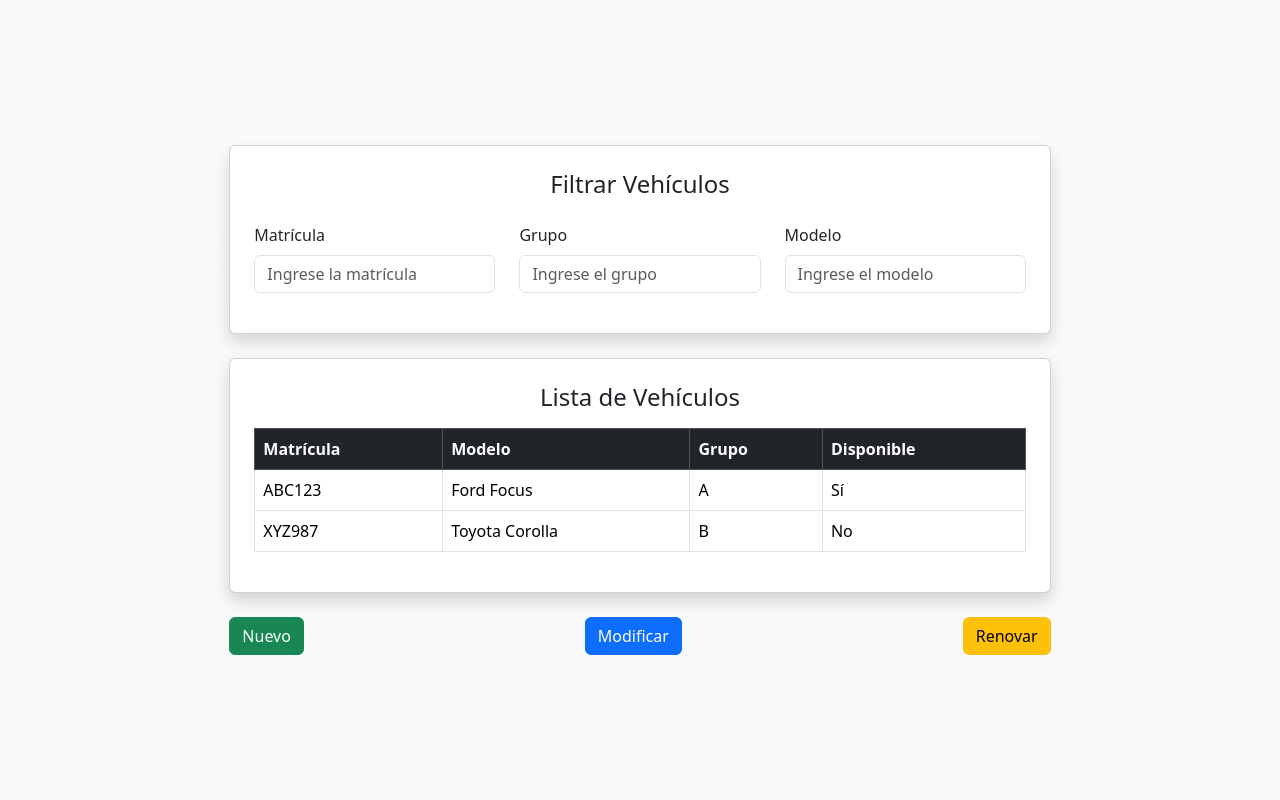
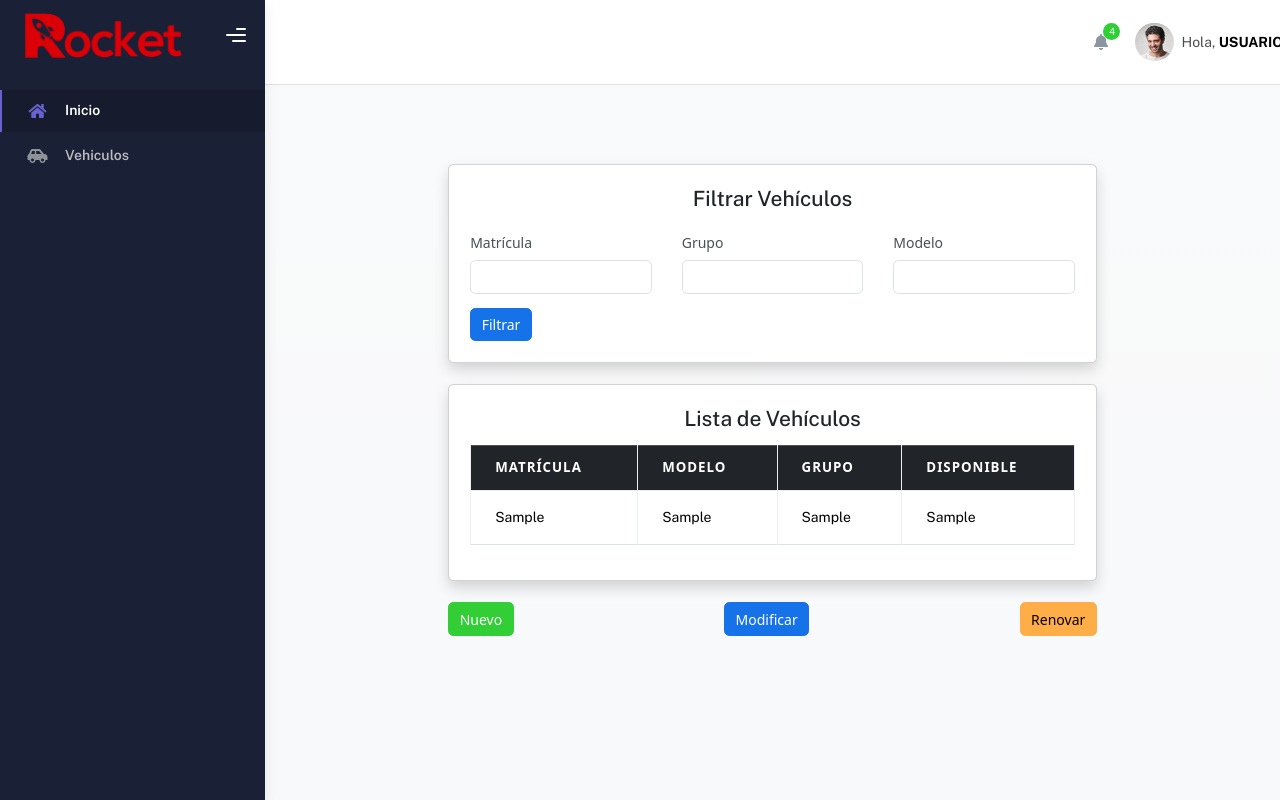
Before and after one commit to nicolasservidio/Rocket, a PHP site: page /OpVehiculos.php in a window 1280 px wide. Run offline with PHP 8.4, Linux system fonts and the light colour scheme; tables that the repository leaves empty or names only in its code hold one stand-in row (values such as "Sample post").

Commit message:
Cambio
Cambios en OpVehiculos.php
Se crea NuevoVehiculos.php

```diff
--- a/OpVehiculos.php
+++ b/OpVehiculos.php
@@ -1,3 +1,31 @@
+<?php
+include "head.php";
+include "topNavBar.php";
+include "sidebarGop.php";
+
+// Conexión a la base de datos
+$servername = "localhost"; // Cambia según tu configuración
+$username = "root";
+$password = "";
+$dbname = "rocket";
+
+$conn = new mysqli($servername, $username, $password, $dbname);
+if ($conn->connect_error) {
+    die("Conexión fallida: " . $conn->connect_error);
+}
+
+// Filtrado de vehículos
+$matricula = isset($_POST['matricula']) ? $_POST['matricula'] : '';
+$modelo = isset($_POST['modelo']) ? $_POST['modelo'] : '';
+$grupo = isset($_POST['grupo']) ? $_POST['grupo'] : '';
+
+$sql = "SELECT * FROM vehiculos WHERE
+        (matricula LIKE '%$matricula%') AND
+        (modelo LIKE '%$modelo%') AND
+        (grupo LIKE '%$grupo%')";
+$result = $conn->query($sql);
+?>
+
 <!DOCTYPE html>
 <html lang="es">
 <head>
@@ -9,28 +37,27 @@
 <body>
 
 <main class="d-flex flex-column justify-content-center align-items-center vh-100 bg-light bg-gradient p-4">
-    <!-- Formulario de filtrado -->
     <div class="card col-8 bg-white p-4 rounded shadow mb-4">
         <h4 class="text-center mb-4">Filtrar Vehículos</h4>
-        <form>
+        <form method="post">
             <div class="row">
                 <div class="col-md-4 mb-3">
                     <label for="matricula" class="form-label">Matrícula</label>
-                    <input type="text" class="form-control" id="matricula" placeholder="Ingrese la matrícula">
+                    <input type="text" class="form-control" name="matricula" id="matricula" value="<?= $matricula ?>">
                 </div>
                 <div class="col-md-4 mb-3">
                     <label for="grupo" class="form-label">Grupo</label>
-                    <input type="text" class="form-control" id="grupo" placeholder="Ingrese el grupo">
+                    <input type="text" class="form-control" name="grupo" id="grupo" value="<?= $grupo ?>">
                 </div>
                 <div class="col-md-4 mb-3">
                     <label for="modelo" class="form-label">Modelo</label>
-                    <input type="text" class="form-control" id="modelo" placeholder="Ingrese el modelo">
+                    <input type="text" class="form-control" name="modelo" id="modelo" value="<?= $modelo ?>">
                 </div>
             </div>
+            <button type="submit" class="btn btn-primary">Filtrar</button>
         </form>
     </div>
 
-    <!-- Tabla con los resultados -->
     <div class="card col-8 bg-white p-4 rounded shadow mb-4">
         <h4 class="text-center mb-3">Lista de Vehículos</h4>
         <div class="table-responsive">
@@ -44,32 +71,76 @@
                     </tr>
                 </thead>
                 <tbody>
-                    <!-- Aquí puedes añadir dinámicamente filas con datos -->
+                    <?php while($row = $result->fetch_assoc()): ?>
                     <tr>
-                        <td>ABC123</td>
-                        <td>Ford Focus</td>
-                        <td>A</td>
-                        <td>Sí</td>
+                        <td><?= $row['matricula'] ?></td>
+                        <td><?= $row['modelo'] ?></td>
+                        <td><?= $row['grupo'] ?></td>
+                        <td><?= $row['disponible'] ?></td>
                     </tr>
-                    <tr>
-                        <td>XYZ987</td>
-                        <td>Toyota Corolla</td>
-                        <td>B</td>
-                        <td>No</td>
-                    </tr>
+                    <?php endwhile; ?>
                 </tbody>
             </table>
         </div>
     </div>
 
-    <!-- Botones -->
     <div class="d-flex justify-content-between col-8">
-        <button type="button" class="btn btn-success">Nuevo</button>
-        <button type="button" class="btn btn-primary">Modificar</button>
-        <button type="button" class="btn btn-warning">Renovar</button>
+        <button type="button" class="btn btn-success" data-bs-toggle="modal" data-bs-target="#nuevoVehiculo">Nuevo</button>
+        <button type="button" class="btn btn-primary" onclick="modificarVehiculo()">Modificar</button>
+        <button type="button" class="btn btn-warning" onclick="renovarVehiculo()">Renovar</button>
     </div>
 </main>
+
+<!-- Modal para nuevo vehículo -->
+<div class="modal fade" id="nuevoVehiculo" tabindex="-1" aria-labelledby="nuevoVehiculoLabel" aria-hidden="true">
+    <div class="modal-dialog">
+        <div class="modal-content">
+            <div class="modal-header">
+                <h5 class="modal-title" id="nuevoVehiculoLabel">Agregar Nuevo Vehículo</h5>
+                <button type="button" class="btn-close" data-bs-dismiss="modal" aria-label="Close"></button>
+            </div>
+            <div class="modal-body">
+                <form action="NuevoVehiculo.php" method="post">
+                    <div class="mb-3">
+                        <label for="matricula" class="form-label">Matrícula</label>
+                        <input type="text" class="form-control" name="matricula" required>
+                    </div>
+                    <div class="mb-3">
+                        <label for="modelo" class="form-label">Modelo</label>
+                        <input type="text" class="form-control" name="modelo" required>
+                    </div>
+                    <div class="mb-3">
+                        <label for="grupo" class="form-label">Grupo</label>
+                        <input type="text" class="form-control" name="grupo" required>
+                    </div>
+                    <div class="mb-3">
+                        <label for="disponible" class="form-label">Disponible</label>
+                        <select class="form-select" name="disponible">
+                            <option value="Sí">Sí</option>
+                            <option value="No">No</option>
+                        </select>
+                    </div>
+                    <button type="submit" class="btn btn-primary">Agregar</button>
+                </form>
+            </div>
+        </div>
+    </div>
+</div>
+
+<script>
+function modificarVehiculo() {
+    alert("Funcionalidad de modificar vehículo aún no implementada.");
+}
+
+function renovarVehiculo() {
+    alert("Funcionalidad de renovar vehículo aún no implementada.");
+}
+</script>
 
 <script src="https://cdn.jsdelivr.net/npm/bootstrap@5.3.0-alpha1/dist/js/bootstrap.bundle.min.js"></script>
 </body>
 </html>
+
+<?php
+$conn->close();
+?>
```
Also changed, not shown: nuevoVehiculo.php (added, +28 -0 lines).
